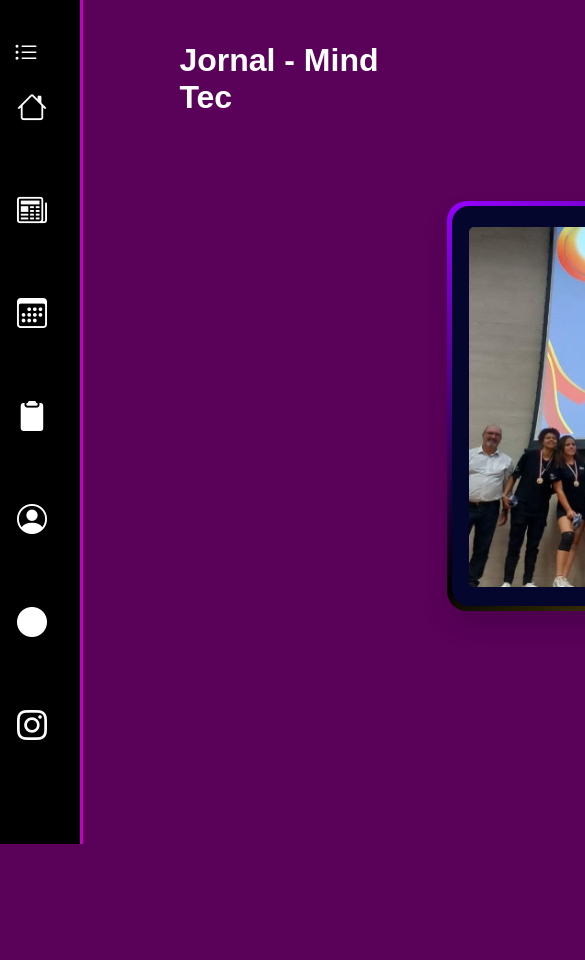
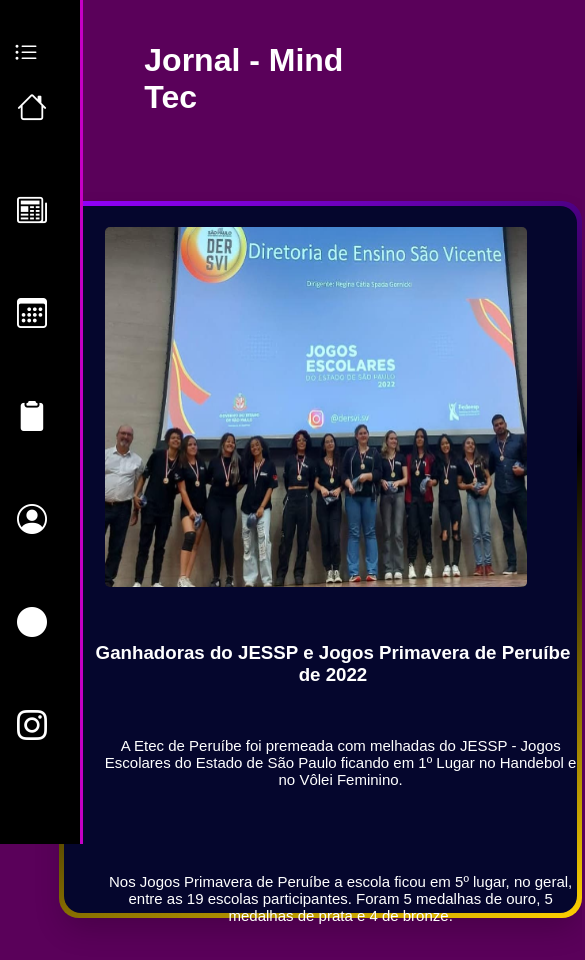
Before and after one commit to PedroLeGarcia/MindTec, a plain HTML site: page jornal.html in a window 390 px wide. Shown: the top 960 px of the page, 585 px wide, since content can reach past the window. Before the commit the page ends 844 px from the top, so only its background shows below. Drawn offline with nearby package versions, Linux system fonts and the light colour scheme.

Commit message:
Update jornal.css

```diff
--- a/jornal.css
+++ b/jornal.css
@@ -39,3 +39,52 @@
     margin-left: 55vh;
     text-align: center;
 }
+@media (max-width: 767px) {
+    .card{
+        width: 62vh;
+        height: 85vh;
+        margin-left: 15%;
+        margin-bottom: 50px;
+    }
+    .card__content img{
+        margin-left: 8%;
+        width: 50vh;
+        height: 360px;
+    }
+    .name{
+        margin-left: 37%;
+    }
+    .card__content h3{
+       margin-left: 5%;
+       margin-top: 10%;
+       text-align: center;
+    }
+    .card__content p{
+        margin-left: 8%;
+        text-align: center;
+
+    }
+}
+@media (min-width: 768px) and (max-width: 991px) {
+    .card{
+        margin-left: 10%;
+    }
+    .card__content h3{
+        margin-left: 60%;
+    }
+    .card__content p{
+        margin-left: 58%;
+
+    }
+}
+@media (min-width: 992px) and (max-width: 1199px) {
+    .card{
+        margin-left: 10%;
+    }
+    .card__content h3{
+        margin-left: 60%;
+    }
+    .card__content p{
+        margin-left: 58%;
+    }
+}
```
